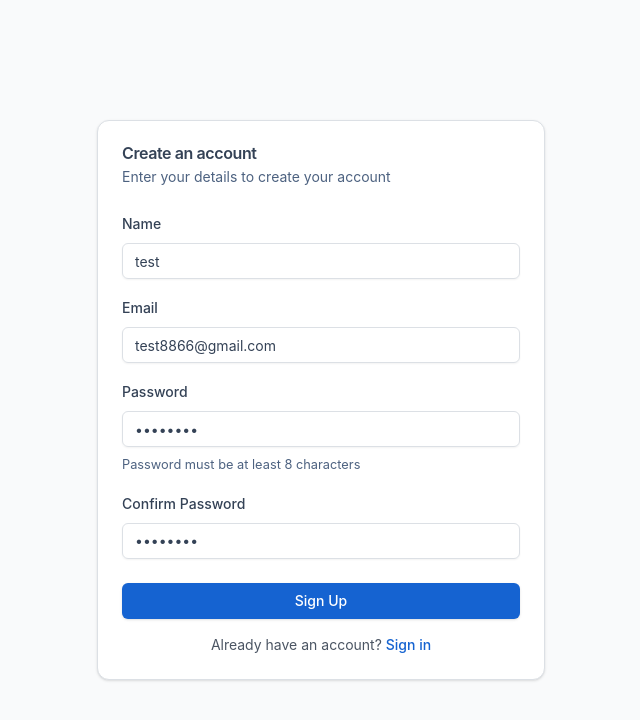
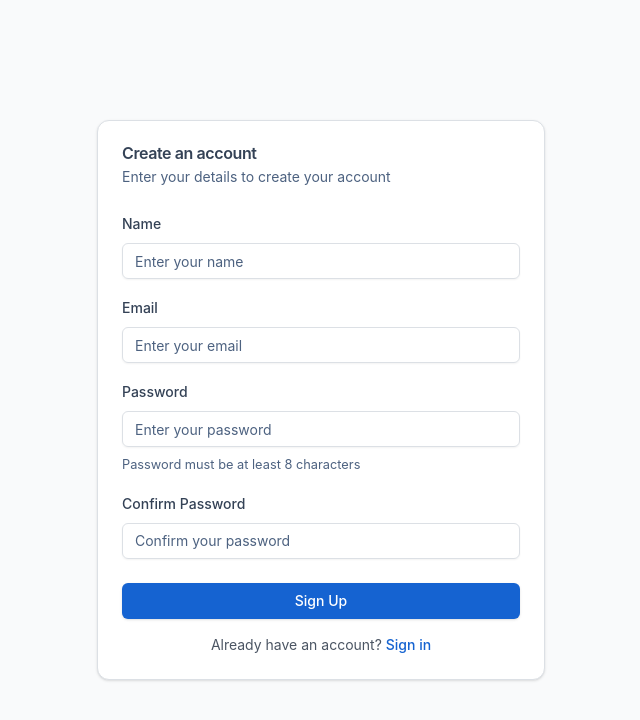
Before and after one commit to Divyanshu1020/apt, a React (Vite) app: page /auth/sign-up in a window 1280 px wide. Shown: the top 720 px of the page, without its empty margins (319-959 px from the left). Built offline with nearby package versions, Linux system fonts and the light colour scheme.

Commit message:
remove defaultValues

```diff
--- a/src/pages/auth/SignIn.tsx
+++ b/src/pages/auth/SignIn.tsx
@@ -24,8 +24,8 @@ export default function SignIn() {
   const { signIn } = useAuth();
   const form = useForm({
     defaultValues: {
-      email: "test8866@gmail.com",
-      password: "12345678",
+      email: "",
+      password: "",
     },
     mode: "onBlur",
   });
--- a/src/pages/auth/SignUp.tsx
+++ b/src/pages/auth/SignUp.tsx
@@ -41,10 +41,10 @@ export default function SignUp() {
 
   const form = useForm({
     defaultValues: {
-      name: "test",
-      email: "test8866@gmail.com",
-      password: "12345678",
-      confirmPassword: "12345678",
+      name: "",
+      email: "",
+      password: "",
+      confirmPassword: "",
     },
   });
 
```
